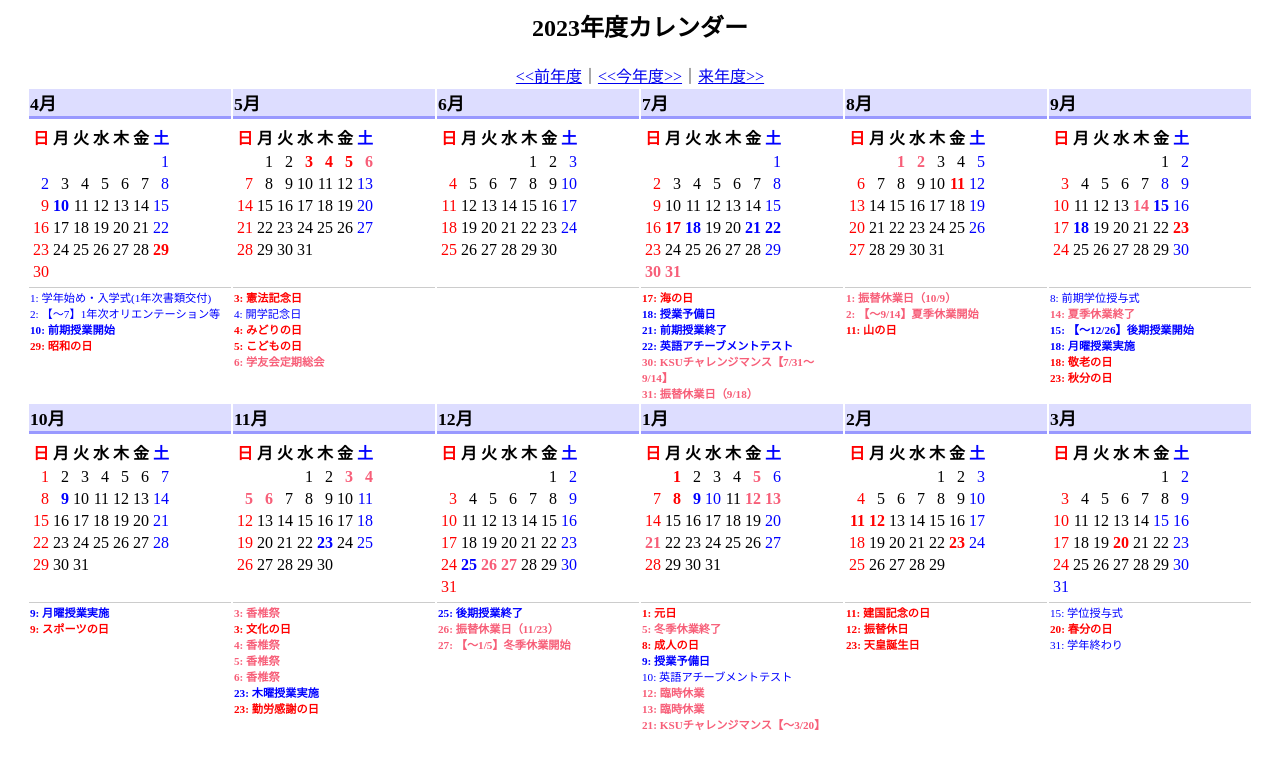
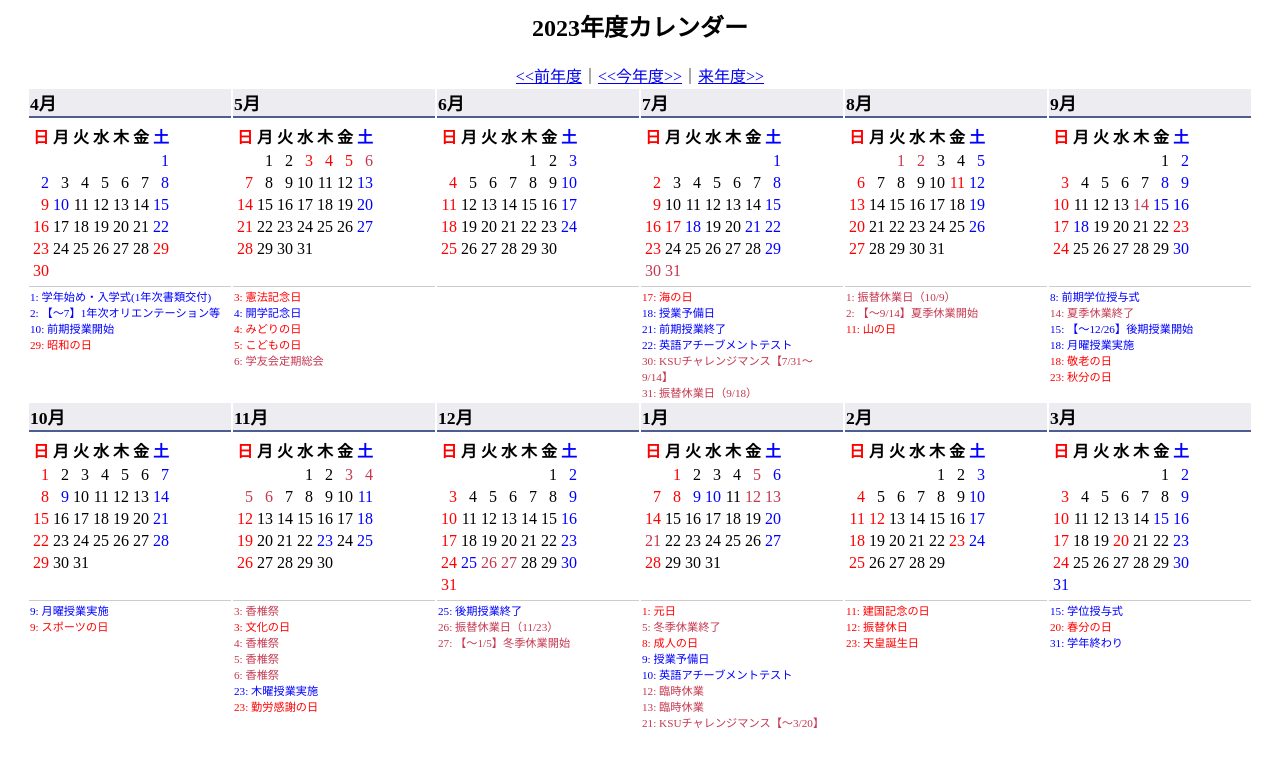
Before and after one commit to kuhaha/bizcal-1, a PHP site: page / in a window 1280 px wide. Shown: the top 769 px of the page. Run offline with PHP 8.4, Linux system fonts and the light colour scheme.

Commit message:
Update style.css

```diff
--- a/css/style.css
+++ b/css/style.css
@@ -16,8 +16,8 @@
   .month {
     font-size: 110%;
     font-weight: bold;
-    border-bottom: #9999ff 3px solid;
-    background-color: #ddddff;
+    border-bottom: #4e5d8d 2px solid;
+    background-color: #ededf1;
   }
   td.day{
     text-align: right;
@@ -36,17 +36,14 @@
 
   .holiday{
     color: red;
-    font-weight: bold;
   }
 
   .vacation{
-    color: rgb(247, 94, 120);
-    font-weight: bold;
+    color: rgb(196, 55, 79);
   }
 
   .workday{
     color: blue;
-    font-weight: bold;
   }
 
   td.holiday-names {
```
